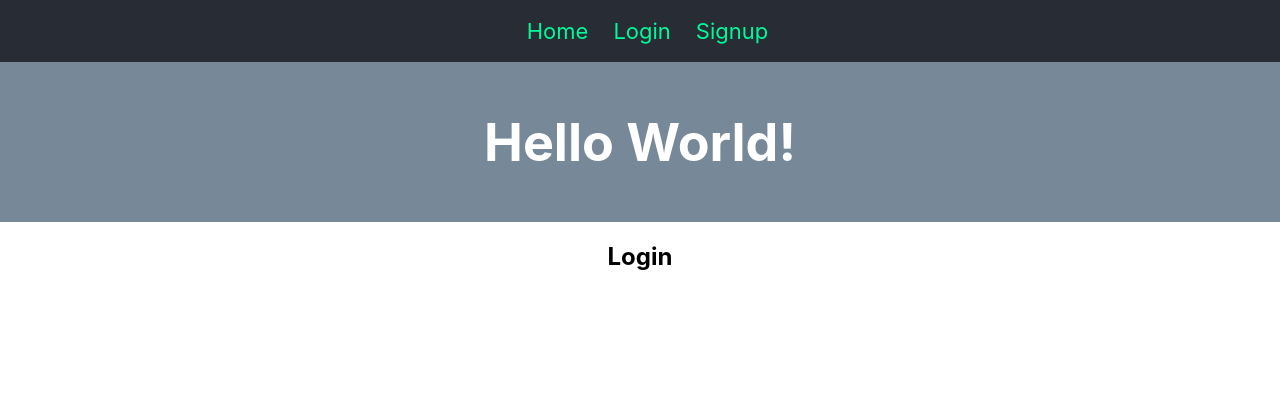
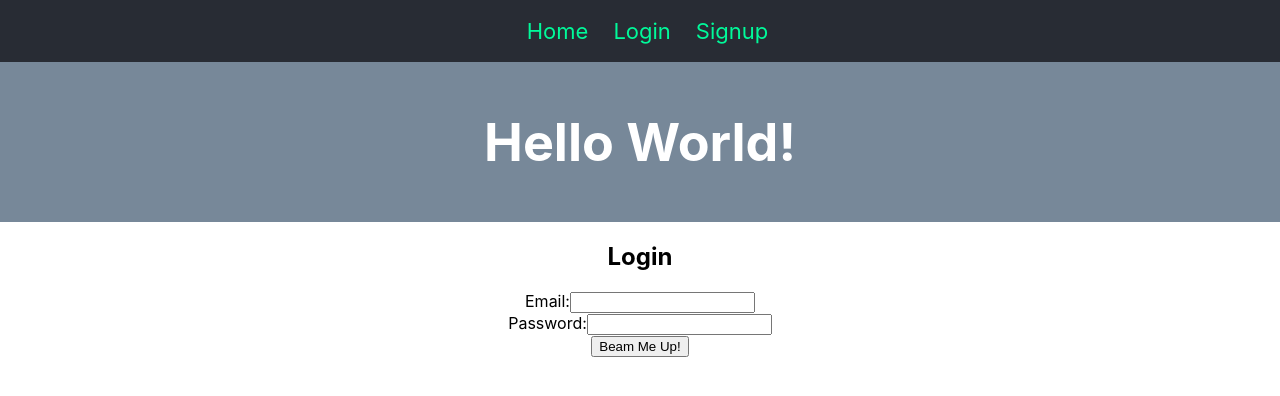
Before and after one commit to yboodhan/mern-auth-client, a React (Create React App) app: page /login in a window 1280 px wide. Shown: the top 396 px of the page. Built offline with nearby package versions, Linux system fonts and the light colour scheme.

Commit message:
Logout works

```diff
--- a/src/App.css
+++ b/src/App.css
@@ -37,3 +37,7 @@ nav a:visited {
 nav a:hover {
   color: hotpink;
 }
+
+.red {
+  color: red;
+}
--- a/src/App.js
+++ b/src/App.js
@@ -38,13 +38,16 @@ class App extends React.Component {
         console.log('Error with token', err)
       })
     }
+    else {
+      this.setState({ user: null })
+    }
   }
 
   render() {
     return (
       <Router>
         <div className="App">
-          <Nav user={this.state.user} />
+          <Nav updateUser={this.getUser} user={this.state.user} />
           <Header />
           <Content updateUser={this.getUser} user={this.state.user} />
         </div>
--- a/src/content/Content.js
+++ b/src/content/Content.js
@@ -12,8 +12,12 @@ const Content = props => {
   return (
     <div className="container">
       <Route exact path="/" component={Home} />
-      <Route path="/login" component={Login} />
-      <Route path="/profile" component={Profile} />
+      <Route path="/login" render={
+        () => <Login user={props.user} updateUser={props.updateUser} />
+      } />
+      <Route path="/profile" render={
+        () => <Profile user={props.user} />
+      } />
       <Route path="/signup" render={
         () => <Signup user={props.user} updateUser={props.updateUser} />
       } />
--- a/src/content/pages/Login.js
+++ b/src/content/pages/Login.js
@@ -1,11 +1,55 @@
+// Packages
+import axios from 'axios'
 import React from 'react'
+import { Redirect } from 'react-router-dom'
+import SERVER_URL from '../../constants'
 
-const Login = props => {
-  return (
-    <div>
-      <h2>Login</h2>
-    </div>
-  )
+class Login extends React.Component {
+  state = {
+    email: '',
+    password: '',
+    message: ''
+  }
+
+  handleSubmit = (e) => {
+    e.preventDefault()
+    axios.post(`${SERVER_URL}/auth/login`, this.state)
+    .then(response => {
+      // Store Token in localStorage
+      localStorage.setItem('mernToken', response.data.token)
+
+      // Update App with user info
+      this.props.updateUser()
+    })
+    .catch(err => {
+      this.setState({
+        message: `${err.response.status}: ${err.response.data.message}`
+      })
+    })
+  }
+
+  render() {
+    if (this.props.user) {
+      return <Redirect to="/profile" />
+    }
+    return (
+      <div>
+        <h2>Login</h2>
+        <span className="red">{this.state.message}</span>
+        <form onSubmit={this.handleSubmit}>
+            <div>
+              <label>Email:</label>
+              <input type="email" name="email" onChange={(e) => this.setState({ email: e.target.value, message: '' })} />
+            </div>
+            <div>
+              <label>Password:</label>
+              <input type="password" name="password" onChange={(e) => this.setState({ password: e.target.value, message: '' })} />
+            </div>
+            <button type="submit">Beam Me Up!</button>
+          </form>
+      </div>
+    )
+  }
 }
 
 export default Login
--- a/src/content/pages/Profile.js
+++ b/src/content/pages/Profile.js
@@ -1,9 +1,13 @@
 import React from 'react'
+import { Redirect } from 'react-router-dom'
 
 const Profile = props => {
+  if (!props.user) {
+    return <Redirect to="/" />
+  }
   return (
     <div>
-      <h2>Profile</h2>
+      <h2>{props.user.firstname}'s Profile</h2>
     </div>
   )
 }
--- a/src/content/pages/Signup.js
+++ b/src/content/pages/Signup.js
@@ -10,20 +10,19 @@ class Signup extends React.Component {
     lastname: '',
     email: '',
     password: '',
-    profileUrl: ''
+    profileUrl: '',
+    message: ''
   }
 
   storeInput = (e) => {
-    this.setState({ [e.target.name]: e.target.value })
+    this.setState({ [e.target.name]: e.target.value, message: '' })
   }
 
   handleSubmit = (e) => {
     e.preventDefault()
-    console.log('Submitted!', this.state, SERVER_URL)
     // Send the user sign up data to the server
     axios.post(`${SERVER_URL}/auth/signup`, this.state)
     .then(response => {
-      console.log('SUCCESS', response)
       // Store Token in localStorage
       localStorage.setItem('mernToken', response.data.token)
 
@@ -31,7 +30,9 @@ class Signup extends React.Component {
       this.props.updateUser()
     })
     .catch(err => {
-      console.log('ERROR', err.response.data.message)
+      this.setState({
+        message: `${err.response.status}: ${err.response.data.message}`
+      })
     })
   }
 
@@ -43,6 +44,7 @@ class Signup extends React.Component {
     return (
       <div>
         <h2>Signup</h2>
+        <span className="red">{this.state.message}</span>
         <form onSubmit={this.handleSubmit}>
           <div>
             <label>First Name:</label>
--- a/src/nav/Nav.js
+++ b/src/nav/Nav.js
@@ -2,6 +2,15 @@ import React, { Component } from 'react'
 import { Link } from 'react-router-dom'
 
 class Nav extends Component {
+  handleLogout = (e) => {
+    e.preventDefault()
+    // Remove the token from localstorage (or cookies)
+    localStorage.removeItem('mernToken')
+
+    // Update the state of the App
+    this.props.updateUser()
+  }
+
   render() {
     let links = ''
 
@@ -13,7 +22,7 @@ class Nav extends Component {
             <Link to="/profile">Profile</Link>
           </li>
           <li>
-            <Link to="/logout">Logout</Link>
+            <a href="/" onClick={this.handleLogout}>Logout</a>
           </li>
         </span>
       )
```
